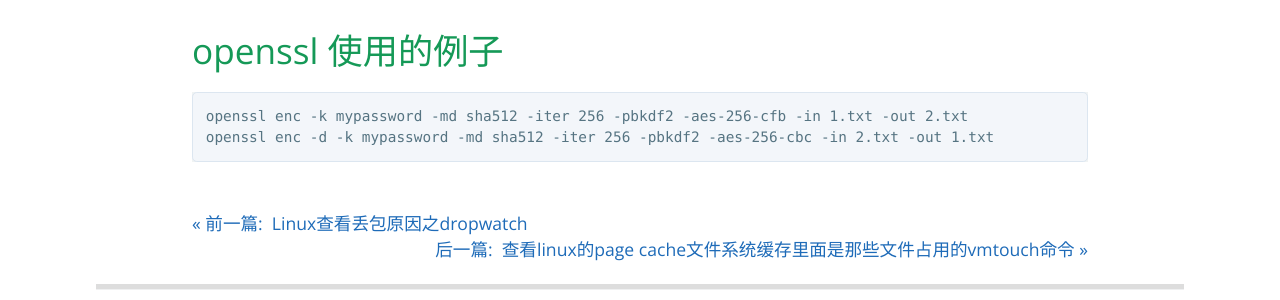
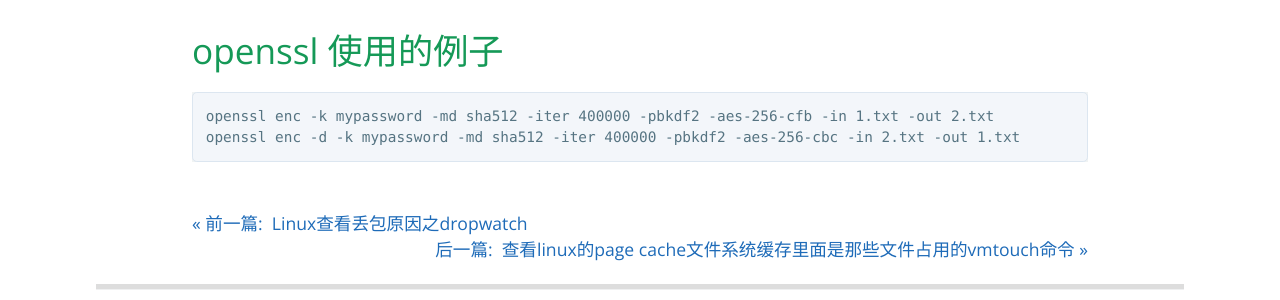
Before and after one commit to gmd20/gmd20.github.io, a Jekyll site: the page built from _posts/2020-06-30-openssl和aes的key和IV安全性问题.markdown, in a window 1280 px wide. Shown: the part 1190-1490 px from the top of the page. Built offline with Jekyll 4.4.1, drawn with Linux system fonts in a browser that asks for light colours; comment, search, counter and statistics services are not loaded.

Commit message:
Update 2020-06-30-openssl和aes的key和IV安全性问题.markdown

````diff
--- a/_posts/2020-06-30-openssl和aes的key和IV安全性问题.markdown
+++ b/_posts/2020-06-30-openssl和aes的key和IV安全性问题.markdown
@@ -13,6 +13,6 @@ salt会保存在加密后的文件头里面。  hash 算法可以用过 -md参
 
 # openssl 使用的例子
 ```text
-openssl enc -k mypassword -md sha512 -iter 256 -pbkdf2 -aes-256-cfb -in 1.txt -out 2.txt
-openssl enc -d -k mypassword -md sha512 -iter 256 -pbkdf2 -aes-256-cbc -in 2.txt -out 1.txt
+openssl enc -k mypassword -md sha512 -iter 400000 -pbkdf2 -aes-256-cfb -in 1.txt -out 2.txt
+openssl enc -d -k mypassword -md sha512 -iter 400000 -pbkdf2 -aes-256-cbc -in 2.txt -out 1.txt
 ```
````
